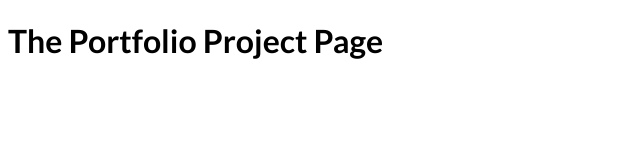
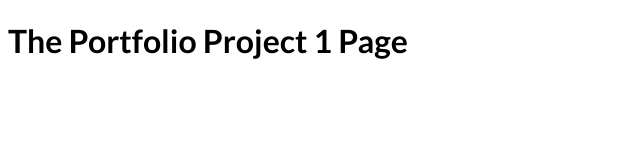
Before and after one commit to i-benjelloun/nextjs-course, a Next.js app: page /portfolio/1 in a window 1280 px wide. Shown: the top 160 px of the page, without its empty margins (0-640 px from the left). Built offline with nearby package versions, Linux system fonts and the light colour scheme.

Commit message:
Extracting dynamic path segment data

```diff
--- a/pages/portfolio/[projectId].tsx
+++ b/pages/portfolio/[projectId].tsx
@@ -1,9 +1,11 @@
+import { useRouter } from "next/router";
 import React from "react";
 
 function PorfolioProjectPage() {
+  const { query } = useRouter();
   return (
     <div>
-      <h1>The Portfolio Project Page</h1>
+      <h1>The Portfolio Project {query.projectId} Page </h1>
     </div>
   );
 }
```
